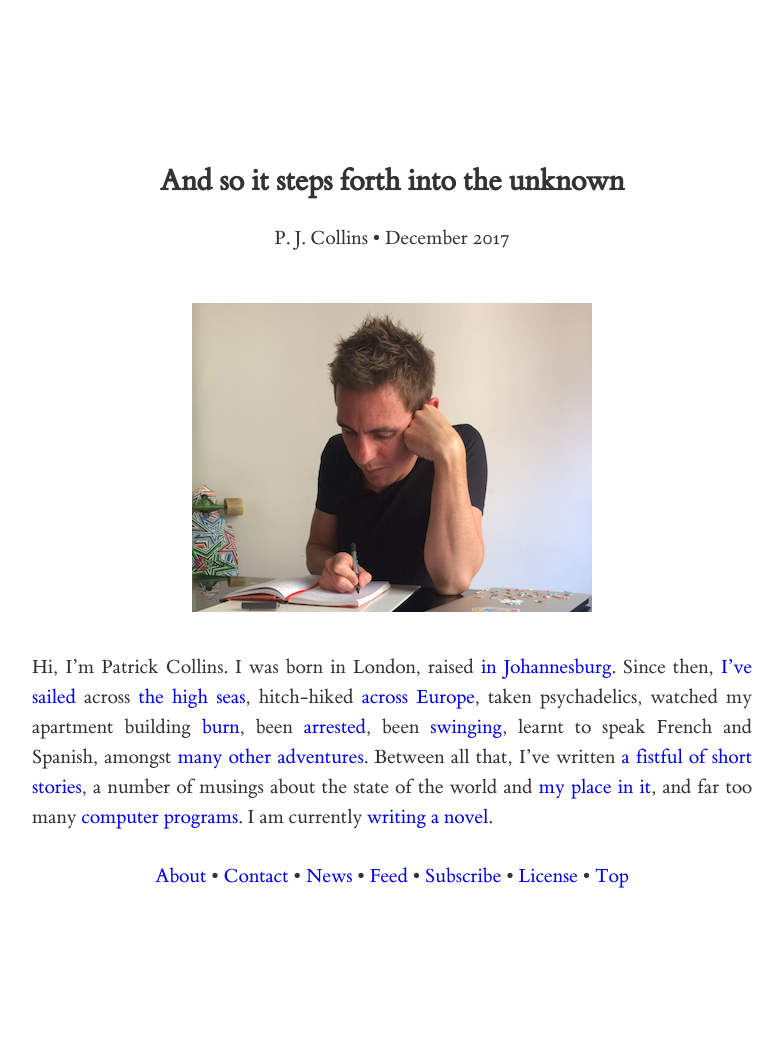
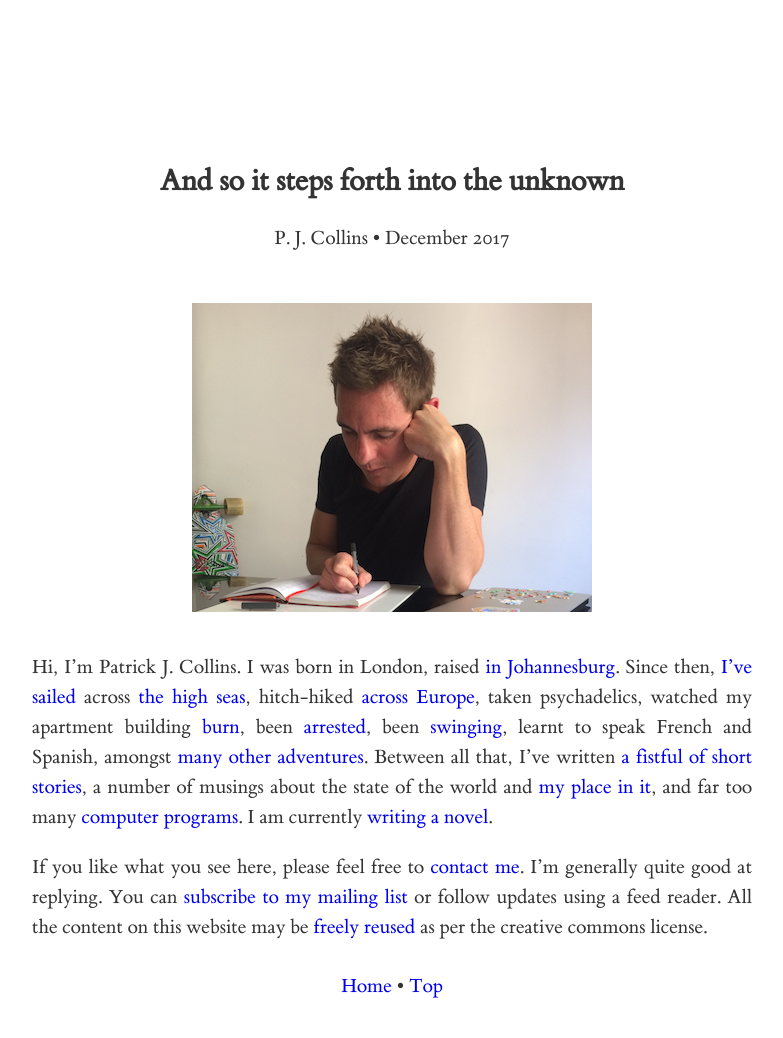
Before and after one commit to patrickjohncollins/patrickjohncollins.github.io, a Jekyll site: the page built from index.md, in a window 1280 px wide. Shown: the whole page, without its empty margins (248-1031 px from the left). Built offline with Jekyll 4.4.1, drawn with Linux system fonts in a browser that asks for light colours; our own code applies the rules of GitHub Pages for plain Markdown files; before the commit the page ends 928 px from its top, so only the background shows below that.

Commit message:
Simplify footer

```diff
--- a/_includes/footer.html
+++ b/_includes/footer.html
@@ -2,12 +2,7 @@
 
   <div class="wrapper">
 
-    <a href="/">About</a> •
-    <a href="/contact/">Contact</a> •
-    <a href="/news/">News</a> •
-    <a href="{{ "/feed.xml" | relative_url }}">Feed</a> •
-    <a href="/subscribe/">Subscribe</a> •
-    <a href="https://creativecommons.org/licenses/by/4.0/">License</a> •
+    <a href="/">Home</a> •
     <a href="#top">Top</a>
 
   </div>
--- a/index.md
+++ b/index.md
@@ -5,4 +5,6 @@ date: 2017-12-07
 
 <img src="/images/patrick-writing-small.jpg">
 
-Hi, I'm Patrick Collins.  I was born in London, raised [in Johannesburg](/youth-in-joburg/).  Since then, [I've sailed](/sailing-in-greece/) across [the high seas](/cruising-the-canaries/), hitch-hiked [across Europe](/hitchhiking-across-europe/), taken psychadelics, watched my apartment building [burn](/my-building-is-on-fire/), been [arrested](/being-arrested/), been [swinging](/the-margins-of-barcelona/), learnt to speak French and Spanish, amongst [many other adventures](/meanderings/).  Between all that, I've written [a fistful of short stories](/fiction/), a number of musings about the state of the world and [my place in it](/musings/), and far too many [computer programs](/programming/).  I am currently [writing a novel](http://themeparkearth.org).
+Hi, I'm Patrick J. Collins.  I was born in London, raised [in Johannesburg](/youth-in-joburg/).  Since then, [I've sailed](/sailing-in-greece/) across [the high seas](/cruising-the-canaries/), hitch-hiked [across Europe](/hitchhiking-across-europe/), taken psychadelics, watched my apartment building [burn](/my-building-is-on-fire/), been [arrested](/being-arrested/), been [swinging](/the-margins-of-barcelona/), learnt to speak French and Spanish, amongst [many other adventures](/meanderings/).  Between all that, I've written [a fistful of short stories](/fiction/), a number of musings about the state of the world and [my place in it](/musings/), and far too many [computer programs](/programming/).  I am currently [writing a novel](http://themeparkearth.org).
+
+If you like what you see here, please feel free to [contact me](/contact/).  I'm generally quite good at replying.  You can [subscribe to my mailing list](/subscribe/) or follow updates using a feed reader.  All the content on this website may be [freely reused](https://creativecommons.org/licenses/by/4.0/) as per the creative commons license.
```
Also changed, not shown: _layouts/news.html (+3 -5 lines).
